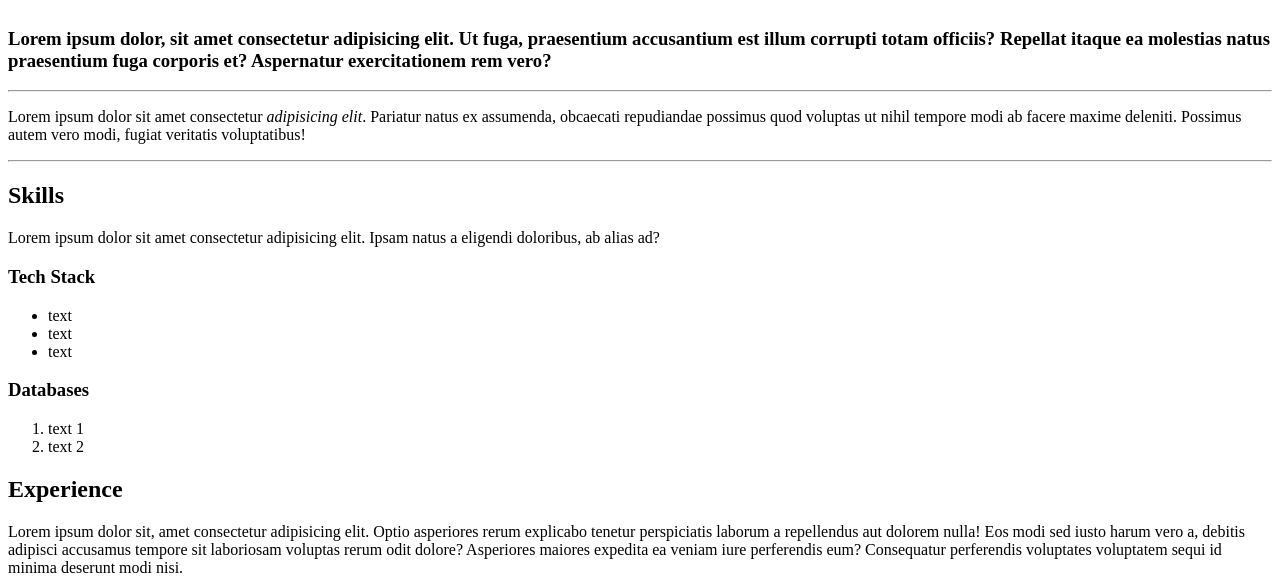
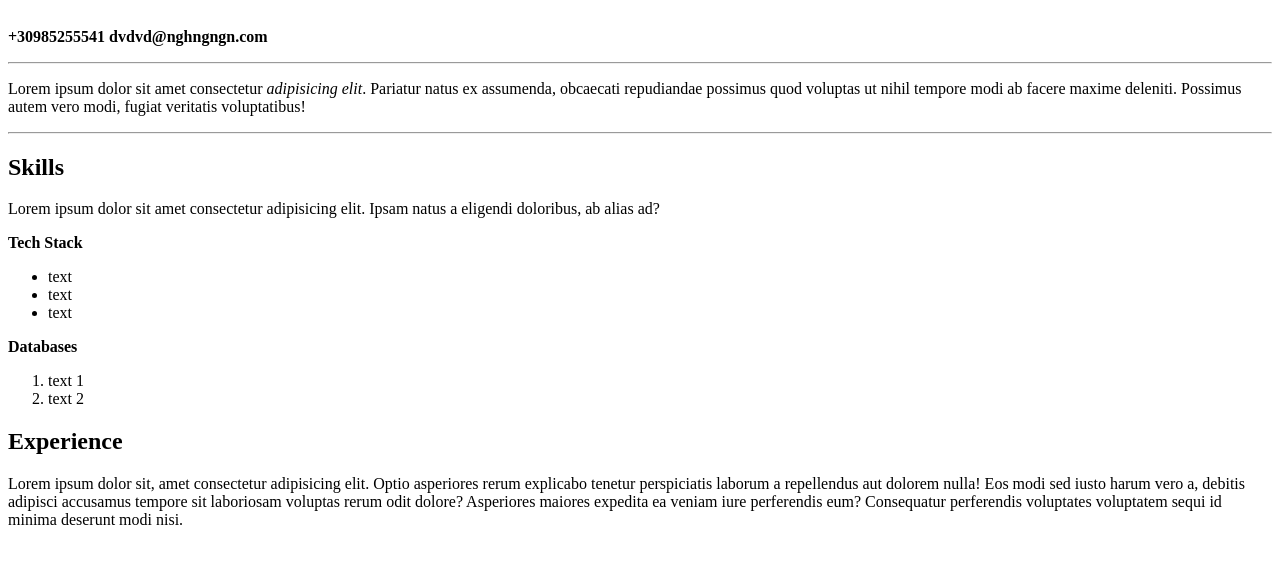
Before and after one commit to vovchyk2022/resume-01, a plain HTML site: page index.html in a window 1280 px wide. Shown: the part 324-909 px from the top of the page. After the commit the page ends 861 px from the top, so only its background shows below. Drawn offline with Linux system fonts and the light colour scheme.

Commit message:
Save all

```diff
--- a/assets/css/style.css
+++ b/assets/css/style.css
@@ -2,3 +2,6 @@ body{
    }
 h1{font-size: 46px;}
 .circle{border-radius: 50%}
+h3{
+    font-size: 16px; font-style: normal;font-display: unset;
+}
--- a/index.html
+++ b/index.html
@@ -10,7 +10,7 @@
   <body>
     <img class="circle" src="./assets/images/photo.jpg" alt="">
     <h1>Volodymyr Kapushchak</h1>
-    <h3>Lorem ipsum dolor, sit amet consectetur adipisicing elit. Ut fuga, praesentium accusantium est illum corrupti totam officiis? Repellat itaque ea molestias natus praesentium fuga corporis et? Aspernatur exercitationem rem vero?</h3>
+    <h3>+30985255541 dvdvd@nghngngn.com</h3>
     <hr>
     <p>
       Lorem ipsum dolor sit amet consectetur <em>adipisicing elit</em>. Pariatur
```
